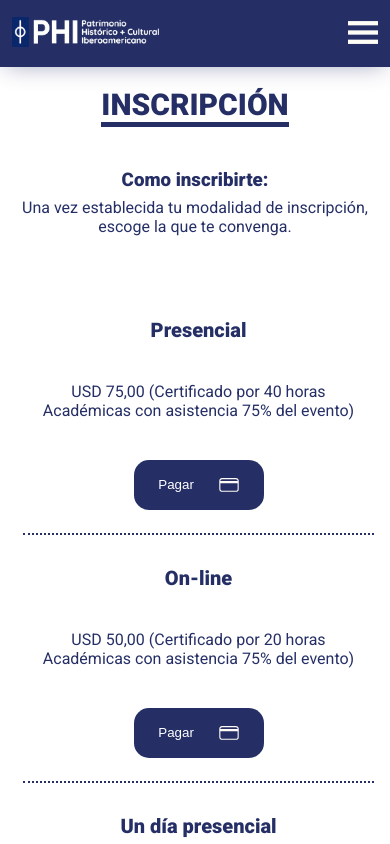
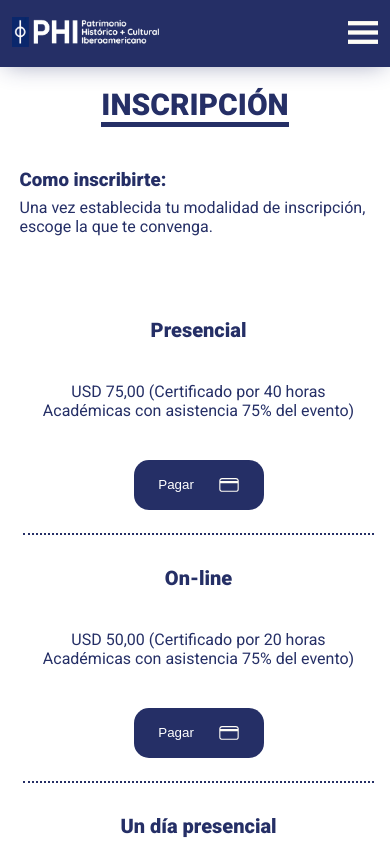
Before and after one commit to MAlexGG/phi-ecuador, a Next.js app: page /inscripcion in a window 390 px wide. Shown: the top 844 px of the page. Built offline with nearby package versions, Linux system fonts and the light colour scheme.

Commit message:
align left in text registration and phi

```diff
--- a/app/inscripcion/page.module.css
+++ b/app/inscripcion/page.module.css
@@ -62,8 +62,6 @@
         padding: 20px 0px;
     }
     .ctRegistration {
-        align-items: center;
-        text-align: center;
         margin: 10% 0%;
     }
 }
--- a/app/phi/page.module.css
+++ b/app/phi/page.module.css
@@ -34,6 +34,7 @@
 
 .h5 {
     font-size: 20px;
+    text-align: left;
 }
 
 @media screen and (max-width: 992px) {
```
